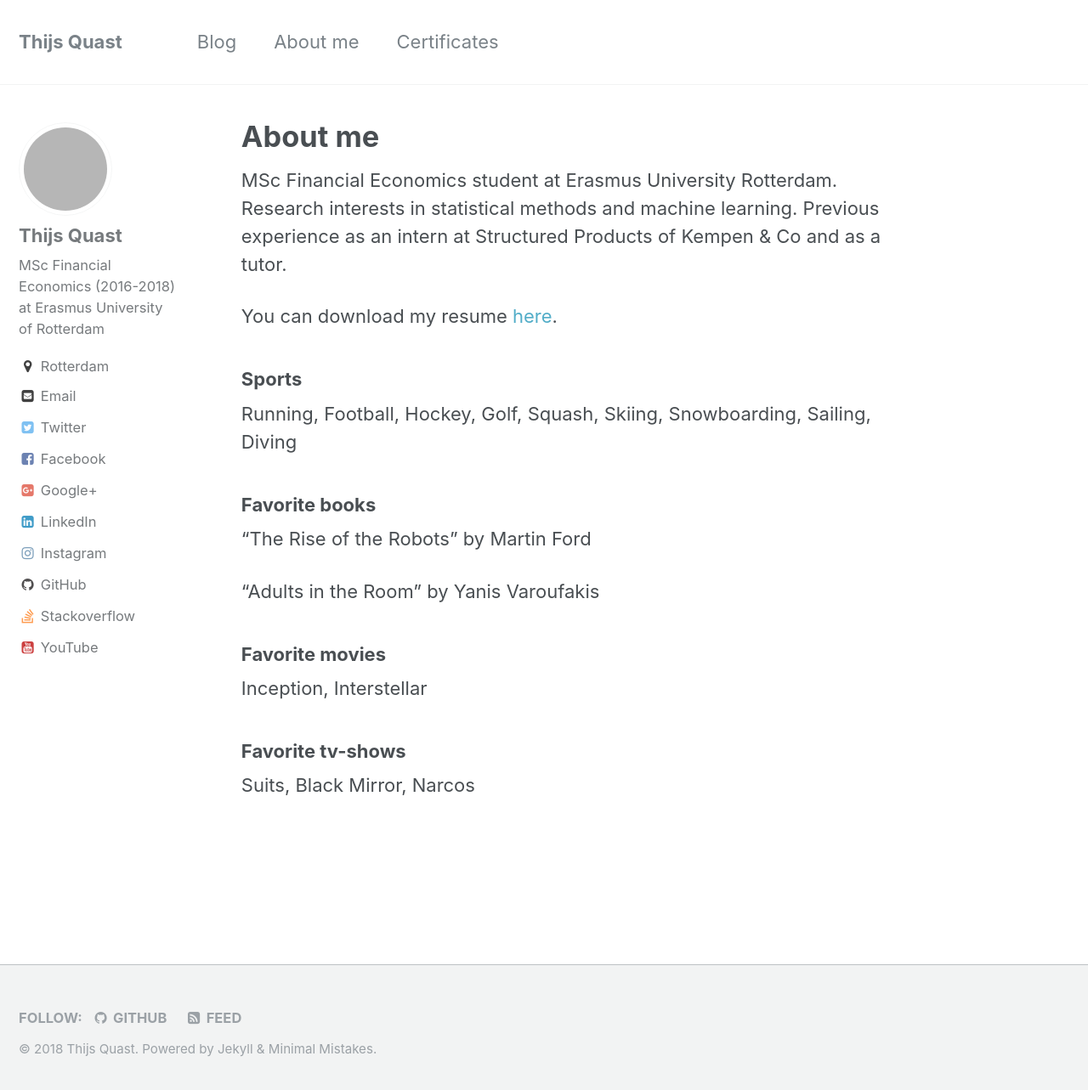
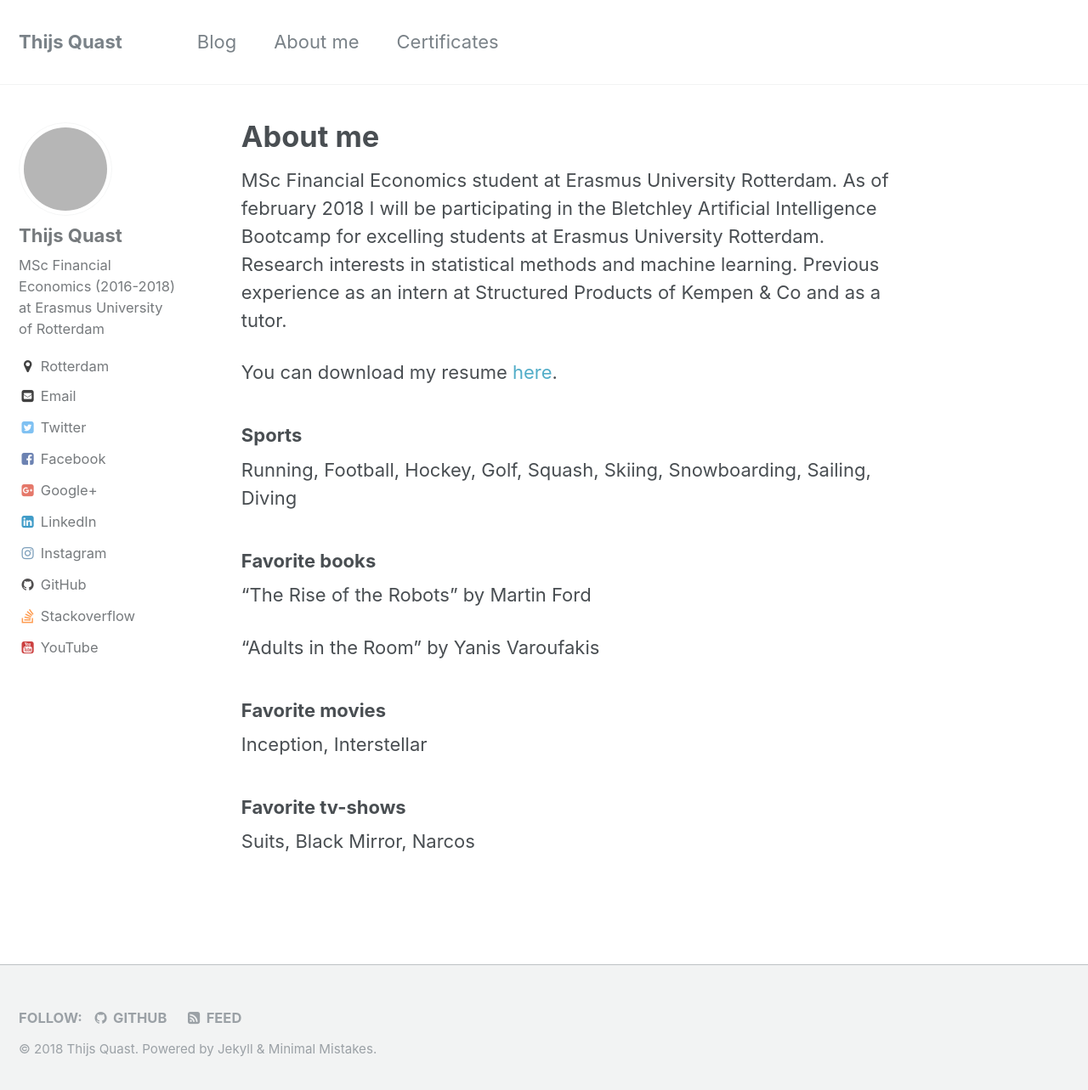
Before and after one commit to Thijsq/thijsq.github.io, a Jekyll site: the page built from _pages/about.md, in a window 1280 px wide and 1291 px high. Shown: the top 1283 px of the window at 85% size. Built offline with Jekyll 4.4.1, drawn with Linux system fonts in a browser that asks for light colours; grey boxes are pictures that could not be loaded.

Commit message:
added ai bootcamp

```diff
--- a/_pages/about.md
+++ b/_pages/about.md
@@ -5,7 +5,7 @@ permalink: /about/
 author_profile: true
 ---
 
-MSc Financial Economics student at Erasmus University Rotterdam. Research interests in statistical methods and machine learning. Previous experience as an intern at Structured Products of Kempen & Co and as a tutor.
+MSc Financial Economics student at Erasmus University Rotterdam. As of february 2018 I will be participating in the Bletchley Artificial Intelligence Bootcamp for excelling students at Erasmus University Rotterdam. Research interests in statistical methods and machine learning. Previous experience as an intern at Structured Products of Kempen & Co and as a tutor.
 
 You can download my resume [here](https://github.com/Thijsq/Curriculum-Vitae/raw/master/CV%20T.J.Quast%20(8).pdf).
 
```
